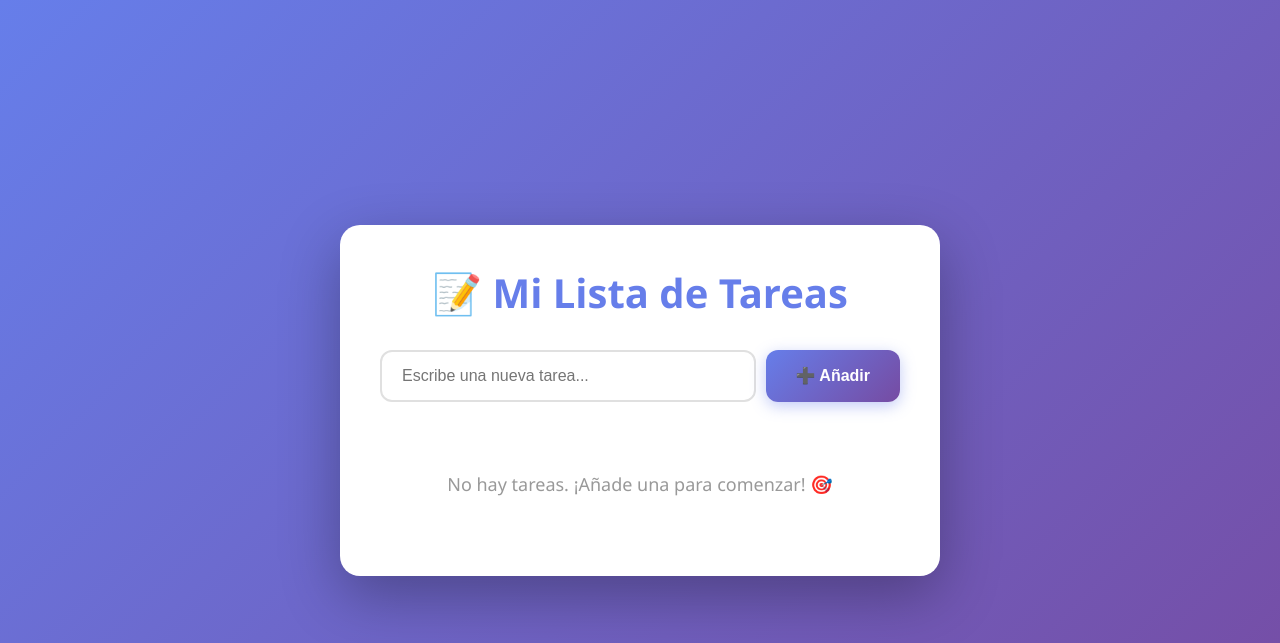
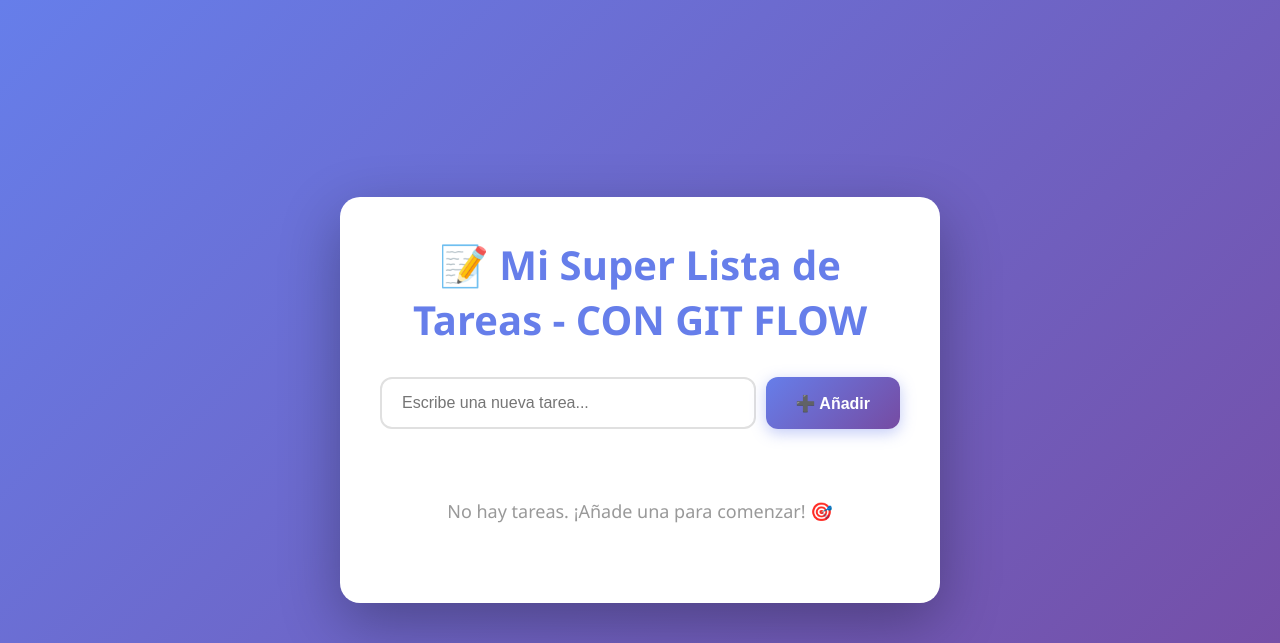
Before and after one commit to Guajo05/Mi_Proyecto_Crud, a Flask app: page / in a window 1280 px wide. Shown: the top 643 px of the page. Run offline with Flask 3, Linux system fonts and the light colour scheme.

Commit message:
feat: improve title with emoji and git flow mention

```diff
--- a/Templates/index.html
+++ b/Templates/index.html
@@ -182,7 +182,7 @@
 </head>
 <body>
     <div class="container">
-        <h1>📝 Mi Lista de Tareas</h1>
+        <h1>📝 Mi Super Lista de Tareas - CON GIT FLOW</h1>
 
         <!-- Formulario para añadir tareas -->
         <form action="/add" method="POST">
```
